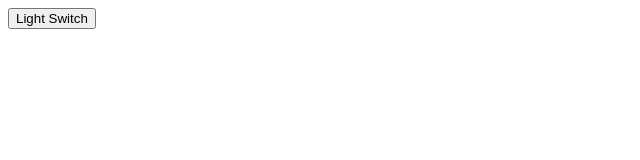
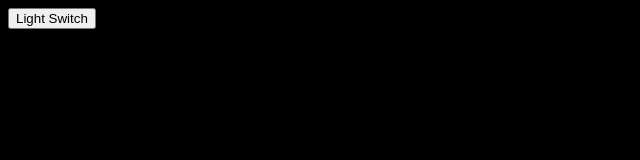
Before and after one commit to nhtaylor/fewd, a plain HTML site: page lesson_11_files/blackout/index.html in a window 1280 px wide. Both pictures are taken after a click on the button "Light Switch". Shown: the whole page, without its empty margins (0-640 px from the left). Drawn offline with Linux system fonts and the light colour scheme.

Commit message:
final 11 commit

```diff
--- a/lesson_11_files/blackout/index.html
+++ b/lesson_11_files/blackout/index.html
@@ -10,5 +10,6 @@
     <button id="light-switch">Light Switch</button>
 
     <script src="js/jquery-2.1.4.js"></script>
+    <script src="js/index.js"></script>
   </body>
 </html>
--- /dev/null
+++ b/lesson_11_files/blackout/js/index.js
@@ -0,0 +1,35 @@
+$(function() {
+
+  let isLightOn = true;
+
+  $("#light-switch").click(flashies);
+
+  function flashies() {
+    console.log("calling flashies");
+
+    if (isLightOn === true) {
+
+      $("body").addClass("dark");
+      // remove class of .dark
+      isLightOn = false;
+      console.log('isLightOn', isLightOn)
+    } else {
+
+      $("body").removeClass("dark");
+      // apply class of .dark, from css
+      isLightOn = true;
+      console.log('isLightOn', isLightOn)
+
+    }
+
+
+  }
+
+
+
+
+
+
+
+
+});
```
